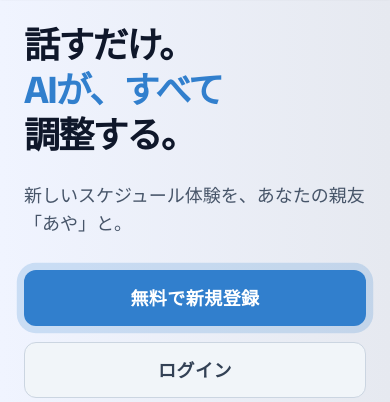
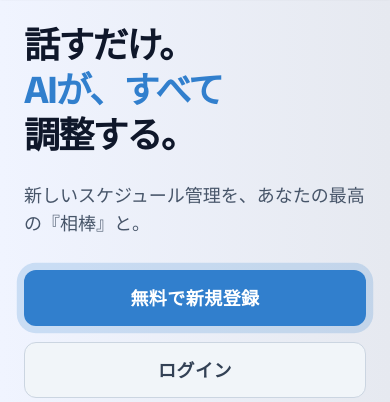
Before and after one commit to nk-kbk/ai-friend-schedule, a Django app: page / in a window 390 px wide. Shown: the part 74-476 px from the top of the page. Run offline with Django 5.2, Linux system fonts and the light colour scheme; some libraries are stand-ins or nearby versions.

Commit message:
ランディングページ変更

```diff
--- a/main_app/templates/main_app/landing_page.html
+++ b/main_app/templates/main_app/landing_page.html
@@ -61,7 +61,7 @@
             <div class="relative z-10 flex flex-col items-center gap-12 lg:flex-row lg:gap-16 max-w-7xl mx-auto">
                 <div class="lg:w-1/2 lg:text-left">
                     <h1 class="text-4xl md:text-6xl font-black leading-tight tracking-tighter text-slate-900">話すだけ。<br><span class="text-[#317fcd]">AIが、すべて</span><br>調整する。</h1>
-                    <h2 class="mt-6 text-lg md:text-xl font-normal text-slate-600 max-w-xl">新しいスケジュール体験を、あなたの親友「あや」と。</h2>
+                    <h2 class="mt-6 text-lg md:text-xl font-normal text-slate-600 max-w-xl">新しいスケジュール管理を、あなたの最高の『相棒』と。</h2>
                     <div class="mt-8 flex flex-col gap-4 sm:flex-row lg:justify-start">
                         <a href="{% url 'accounts:signup' %}" class="pulse-button flex min-w-[180px] max-w-[480px] cursor-pointer items-center justify-center overflow-hidden rounded-xl h-14 px-8 bg-[#317fcd] text-white text-lg font-bold leading-normal tracking-wide shadow-xl transition-transform hover:scale-105"><span class="truncate">無料で新規登録</span></a>
                         <a href="{% url 'accounts:login' %}" class="flex min-w-[180px] max-w-[480px] cursor-pointer items-center justify-center overflow-hidden rounded-xl h-14 px-8 bg-slate-100 text-slate-700 border border-slate-300 text-lg font-bold leading-normal tracking-wide transition-all hover:scale-105 hover:bg-slate-200"><span class="truncate">ログイン</span></a>
```
